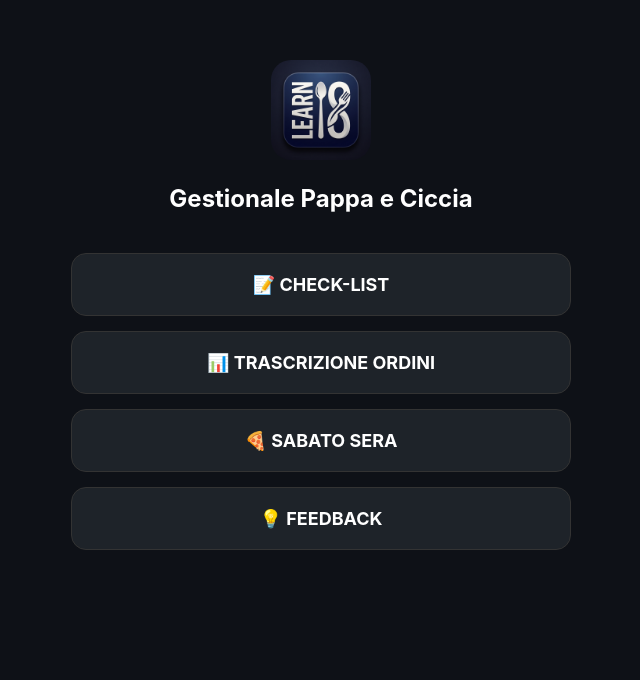
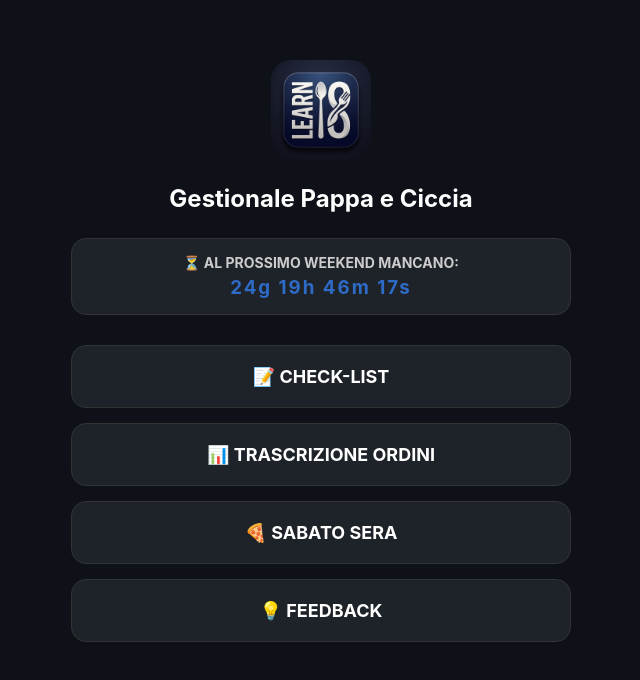
Before and after one commit to LightJoker90/learnis, a React (Create React App) app in the folder pappa-ciccia-front/: page / in a window 1280 px wide. Shown: the top 680 px of the page, without its empty margins (319-959 px from the left). Built offline with nearby package versions, Linux system fonts and the light colour scheme.

Commit message:
Aggiunto countdown prossimo corso

```diff
--- a/pappa-ciccia-front/src/App.js
+++ b/pappa-ciccia-front/src/App.js
@@ -1,12 +1,38 @@
-import React, { useState } from 'react';
+import React, { useState, useEffect } from 'react';
 import './App.css';
 import Ordini from './pages/Ordini';
 import Sabato from './pages/Sabato';
 import Checklist from './pages/Checklist';
 import Feedback from './pages/Feedback';
 
+// --- IMPOSTA QUI LA DATA DEL PROSSIMO CORSO ---
+// Formato: "AAAA-MM-GGTHH:MM:00" (Anno-Mese-Giorno T Ora:Minuti:Secondi)
+const DATA_PROSSIMO_CORSO = new Date("2026-11-13T15:00:00");
+
 function App() {
   const [paginaCorrente, setPaginaCorrente] = useState('home');
+  const [tempoRimanente, setTempoRimanente] = useState(calcolaTempoRimanente());
+
+  // Funzione che calcola giorni, ore, minuti e secondi mancanti
+  function calcolaTempoRimanente() {
+    const differenza = DATA_PROSSIMO_CORSO - new Date();
+    if (differenza <= 0) return null; // Il countdown è finito
+
+    return {
+      giorni: Math.floor(differenza / (1000 * 60 * 60 * 24)),
+      ore: Math.floor((differenza / (1000 * 60 * 60)) % 24),
+      minuti: Math.floor((differenza / 1000 / 60) % 60),
+      secondi: Math.floor((differenza / 1000) % 60)
+    };
+  }
+
+  // Questo Hook aggiorna il timer ogni secondo (1000 millisecondi)
+  useEffect(() => {
+    const timer = setInterval(() => {
+      setTempoRimanente(calcolaTempoRimanente());
+    }, 1000);
+    return () => clearInterval(timer); // Pulisce il timer se cambi pagina
+  }, []);
 
   const cambiaPagina = (pagina) => {
     setPaginaCorrente(pagina);
@@ -16,9 +42,25 @@ function App() {
     <div className="app-container">
       {paginaCorrente === 'home' && (
         <div style={{ textAlign: 'center', marginTop: '40px' }}>
-          {/* Assicurati di mettere il tuo logo nella cartella public e chiamarlo logo.jpeg */}
           <img src="/logo.jpeg" alt="Logo" style={{ width: '100px', borderRadius: '20px', marginBottom: '20px' }} />
-          <h2 style={{ marginBottom: '40px' }}>Gestionale Pappa e Ciccia</h2>
+          <h2 style={{ marginBottom: '25px' }}>Gestionale Pappa e Ciccia</h2>
+
+          {/* --- WIDGET COUNTDOWN --- */}
+          {tempoRimanente ? (
+            <div style={{ backgroundColor: '#1e2329', padding: '15px', borderRadius: '15px', marginBottom: '30px', border: '1px solid #333' }}>
+              <p style={{ color: '#ccc', marginBottom: '5px', fontSize: '14px', fontWeight: 'bold', textTransform: 'uppercase' }}>
+                ⏳ Al prossimo weekend mancano:
+              </p>
+              <h3 style={{ color: '#2e6bc6', letterSpacing: '2px' }}>
+                {tempoRimanente.giorni}g {tempoRimanente.ore}h {tempoRimanente.minuti}m {tempoRimanente.secondi}s
+              </h3>
+            </div>
+          ) : (
+            <div style={{ backgroundColor: '#4caf50', padding: '15px', borderRadius: '15px', marginBottom: '30px', color: 'white', fontWeight: 'bold' }}>
+              🎉 Il weekend del corso è iniziato!
+            </div>
+          )}
+          {/* ------------------------ */}
 
           <button className="btn-menu" onClick={() => cambiaPagina('checklist')}>📝 CHECK-LIST</button>
           <button className="btn-menu" onClick={() => cambiaPagina('ordini')}>📊 TRASCRIZIONE ORDINI</button>
@@ -27,12 +69,9 @@ function App() {
         </div>
       )}
 
-      {/* Qui carichiamo le altre schermate e passiamo la funzione per tornare indietro */}
       {paginaCorrente === 'ordini' && <Ordini tornaIndietro={() => cambiaPagina('home')} />}
-
-      {/* (Le altre pagine le aggiungeremo man mano) */}
+      {paginaCorrente === 'sabato' && <Sabato tornaIndietro={() => cambiaPagina('home')} />}
       {paginaCorrente === 'checklist' && <Checklist tornaIndietro={() => cambiaPagina('home')} />}
-      {paginaCorrente === 'sabato' && <Sabato tornaIndietro={() => cambiaPagina('home')} />}
       {paginaCorrente === 'feedback' && <Feedback tornaIndietro={() => cambiaPagina('home')} />}
     </div>
   );
```
